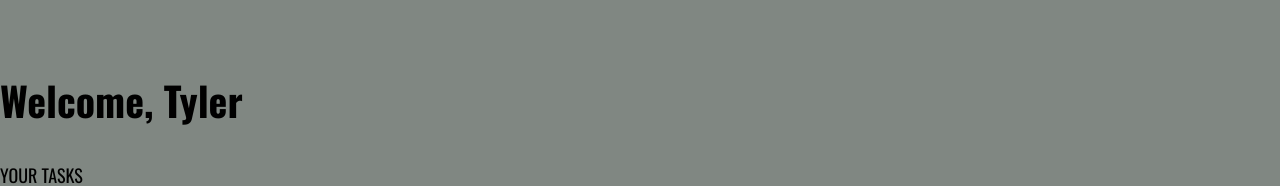
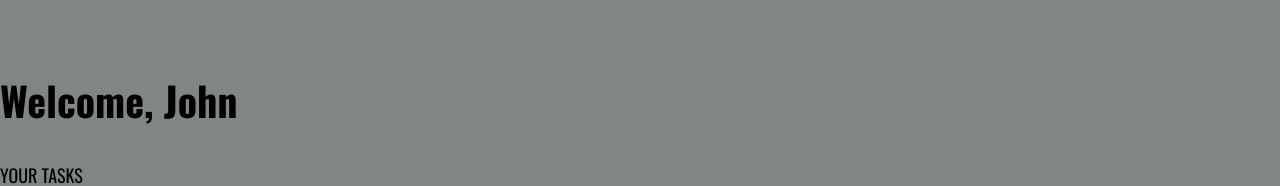
Before and after one commit to jsan96/To-do-list-mern-app, a React (Create React App) app in the folder frontend/client/: page /todos in a window 1280 px wide. Shown: the part 155-341 px from the top of the page. Built offline with nearby package versions, Linux system fonts and the light colour scheme; no server answers.

Commit message:
Name on Todo List updated

```diff
--- a/frontend/client/src/scenes/TodoList.js
+++ b/frontend/client/src/scenes/TodoList.js
@@ -56,7 +56,7 @@ function TodoPage() {
 
 	return (
 		<div className="App">
-			<h1>Welcome, Tyler</h1>
+			<h1>Welcome, John</h1>
 			<h4>Your tasks</h4>
 
 			<div className="todos">
```
